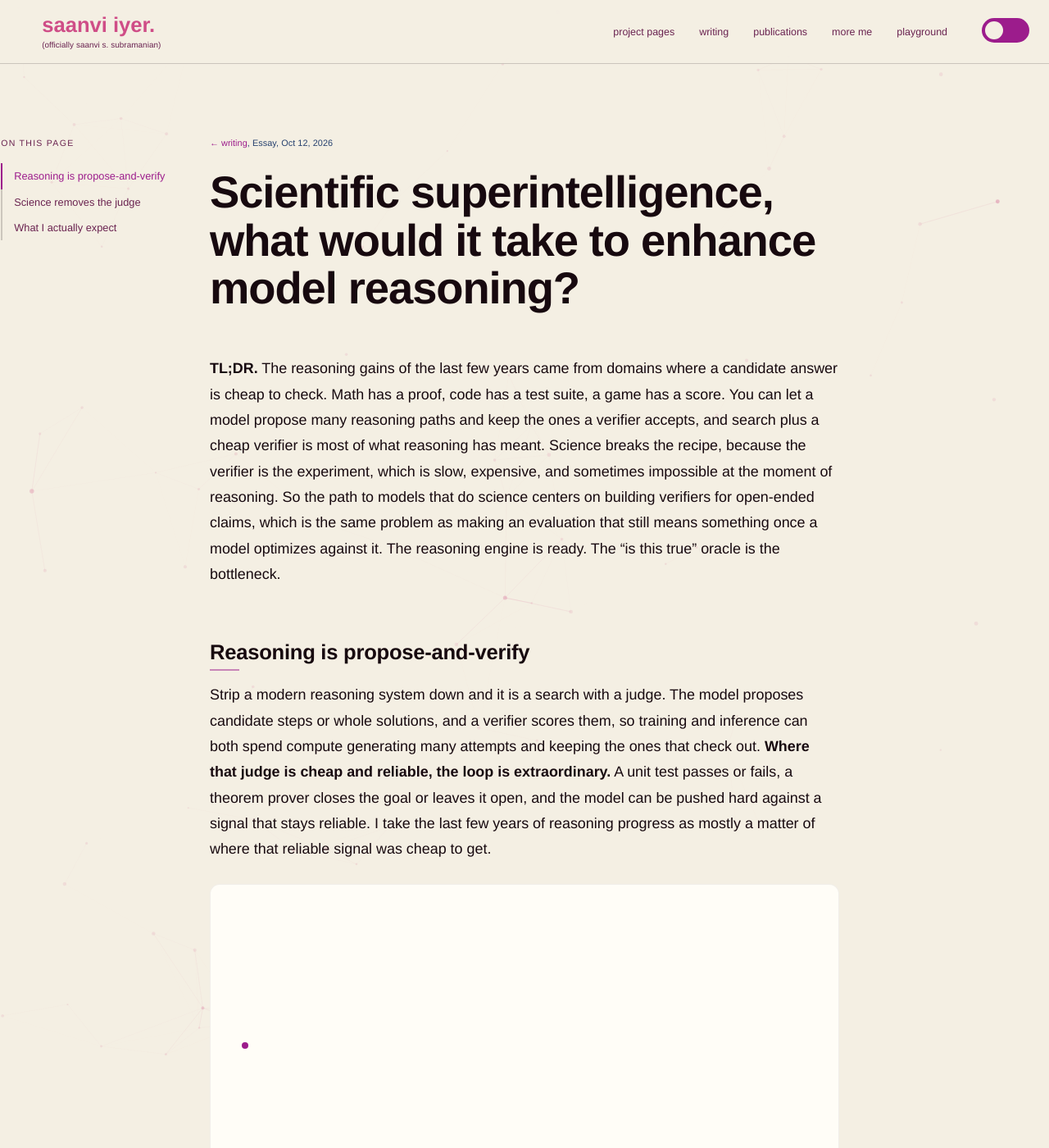
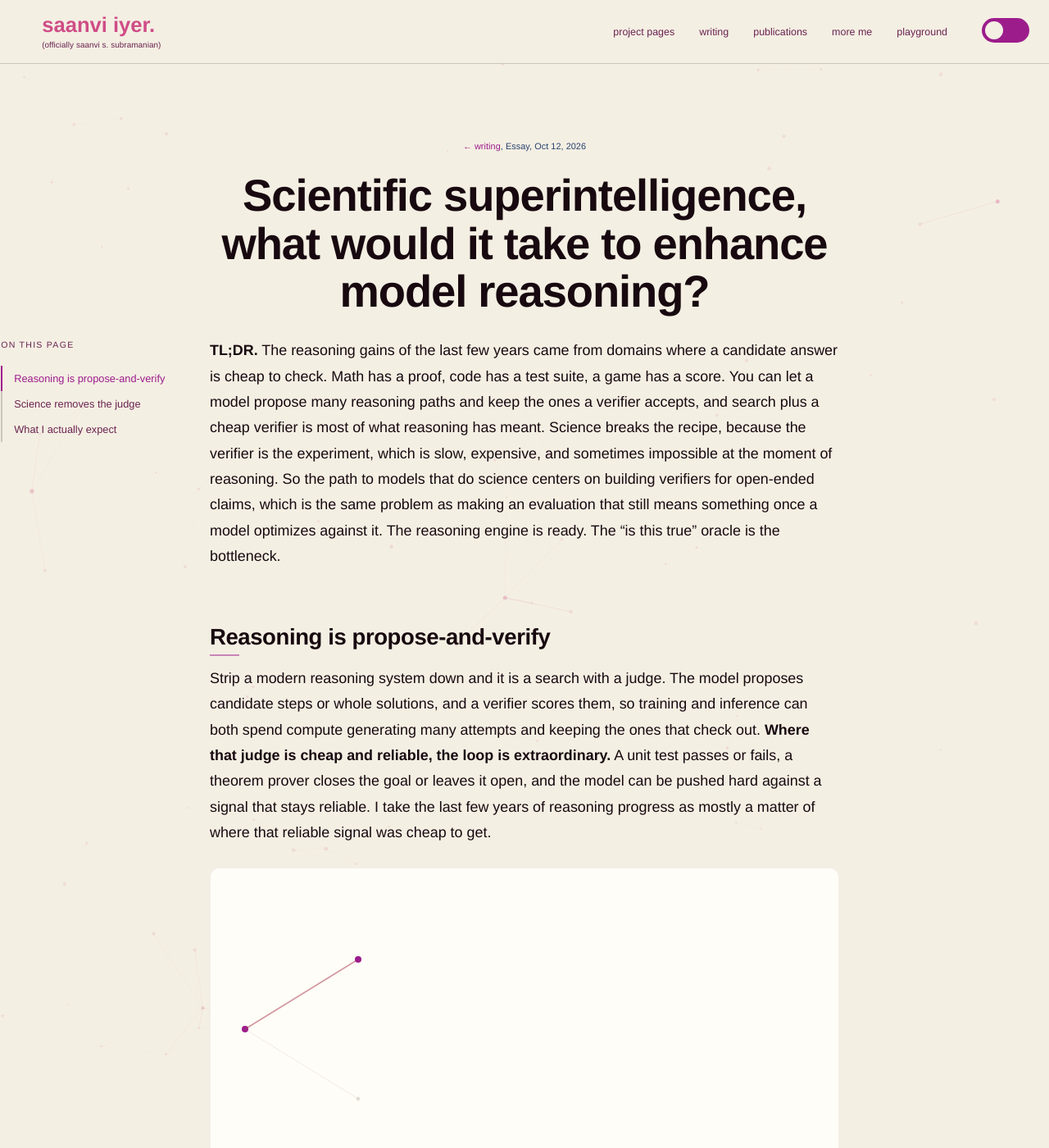
Before and after one commit to saanviiyer/saanviiyer.github.io, a Jekyll site: the page built from _posts/2026-10-12-scientific-superintelligence.md, in a window 1280 px wide and 1400 px high. Shown: the whole window at 82% size. Built offline with Jekyll 4.4.1, drawn with Linux system fonts in a browser that asks for light colours; some web fonts are replaced.

Commit message:
Redesign post pages: centered masthead, reading-progress bar, cleaner headings

```diff
--- a/_layouts/default.html
+++ b/_layouts/default.html
@@ -19,7 +19,7 @@
   <link rel="preconnect" href="https://fonts.gstatic.com" crossorigin>
   <link href="https://fonts.googleapis.com/css2?family=DM+Mono:wght@300;400;500&family=Inter:wght@400;500;600&family=Newsreader:opsz,wght@6..72,400;6..72,500;6..72,600&display=swap" rel="stylesheet">
 
-  <link rel="stylesheet" href="{{ '/assets/css/style.css' | relative_url }}?v=20261017" />
+  <link rel="stylesheet" href="{{ '/assets/css/style.css' | relative_url }}?v=20261017b" />
 
   <script>
     // Set theme before paint to avoid a flash.
--- a/_layouts/post.html
+++ b/_layouts/post.html
@@ -1,6 +1,20 @@
 ---
 layout: default
 ---
+<div class="rp-progress" id="rpProgress" aria-hidden="true"></div>
+
+<header class="rp-masthead">
+  <p class="rp-eyebrow"><a href="{{ '/writing/' | relative_url }}">&larr; writing</a>{% if page.tag %}, {{ page.tag }}{% endif %}, {{ page.date | date: "%b %-d, %Y" }}</p>
+  <h1 class="rp-title">{{ page.title }}</h1>
+  {% if page.dek %}<p class="rp-dek">{{ page.dek }}</p>{% endif %}
+  {% if page.image %}
+  <figure class="rp-hero">
+    <img src="{{ page.image | relative_url }}" alt="{{ page.image_alt | default: page.title }}">
+    {% if page.image_caption %}<figcaption>{{ page.image_caption }}</figcaption>{% endif %}
+  </figure>
+  {% endif %}
+</header>
+
 <div class="wm-shell{% if page.section != 'technical' %} wm-notoc{% endif %}">
   <aside class="wm-toc" aria-label="On this page">
     <p class="wm-toc-label">on this page</p>
@@ -8,18 +22,6 @@ layout: default
   </aside>
 
   <article class="research-post">
-    <header class="rp-head">
-      <p class="rp-eyebrow"><a href="{{ '/writing/' | relative_url }}">&larr; writing</a>{% if page.tag %}, {{ page.tag }}{% endif %}, {{ page.date | date: "%b %-d, %Y" }}</p>
-      <h1 class="rp-title">{{ page.title }}</h1>
-      {% if page.dek %}<p class="rp-dek">{{ page.dek }}</p>{% endif %}
-      {% if page.image %}
-      <figure class="rp-hero">
-        <img src="{{ page.image | relative_url }}" alt="{{ page.image_alt | default: page.title }}">
-        {% if page.image_caption %}<figcaption>{{ page.image_caption }}</figcaption>{% endif %}
-      </figure>
-      {% endif %}
-    </header>
-
     <div class="rp-body">
       {{ content }}
     </div>
@@ -27,6 +29,24 @@ layout: default
     <p class="post-back"><a href="{{ '/writing/' | relative_url }}">&larr; all writing</a></p>
   </article>
 </div>
+
+<script>
+/* Thin reading-progress bar at the top, driven by scroll position. Additive:
+   if this never runs the bar simply stays at zero width and the post reads fine. */
+(function () {
+  var bar = document.getElementById('rpProgress');
+  if (!bar) return;
+  function update() {
+    var h = document.documentElement;
+    var max = (h.scrollHeight - h.clientHeight) || 1;
+    var pct = Math.min(100, Math.max(0, (h.scrollTop || document.body.scrollTop) / max * 100));
+    bar.style.width = pct + '%';
+  }
+  update();
+  window.addEventListener('scroll', update, { passive: true });
+  window.addEventListener('resize', update);
+})();
+</script>
 
 <script>
 /* Build the "on this page" table of contents from the post's h2 headings,
--- a/assets/css/style.css
+++ b/assets/css/style.css
@@ -607,20 +607,24 @@ nav {
   padding: 0;
   box-shadow: none;
 }
+/* Thin reading-progress bar across the very top of a post. */
+.rp-progress { position: fixed; top: 0; left: 0; height: 3px; width: 0; background: var(--accent); z-index: 1000; transition: width 0.08s linear; }
+/* Centered masthead above the article grid (title, meta, optional dek and hero image). */
+.rp-masthead { max-width: 820px; margin: 0 auto; padding: 4px 0 26px; text-align: center; }
 .rp-head { margin-bottom: 52px; }
 .rp-eyebrow { font-family: var(--sans); font-size: 0.68rem; letter-spacing: 0.1em; text-transform: uppercase; color: var(--navy); margin: 0 0 22px; }
 .rp-eyebrow a { color: var(--accent); text-decoration: none; }
 .rp-eyebrow a:hover { text-decoration: underline; text-underline-offset: 3px; }
 .rp-title { font-family: var(--sans); font-size: clamp(2.3rem, 4.6vw, 3.4rem); font-weight: 700; line-height: 1.08; letter-spacing: -0.02em; margin: 0; }
-.rp-dek { font-family: var(--sans); font-size: clamp(1.1rem, 2vw, 1.3rem); line-height: 1.45; color: var(--muted); margin: 24px 0 0; max-width: 66ch; }
-.rp-hero { margin: 48px 0 0; }
+.rp-dek { font-family: var(--sans); font-size: clamp(1.1rem, 2vw, 1.3rem); line-height: 1.45; color: var(--muted); margin: 22px auto 0; max-width: 54ch; }
+.rp-hero { margin: 44px auto 0; max-width: 820px; }
 .rp-hero img { width: 100%; height: auto; display: block; border-radius: 10px; }
 .rp-hero figcaption { font-family: var(--mono); font-size: 0.72rem; color: var(--muted); line-height: 1.5; margin-top: 10px; }
 
 .rp-body { font-size: 1.12rem; line-height: 1.75; color: var(--ink); }
 .rp-body p { font-family: var(--sans); font-size: 1.12rem; line-height: 1.75; margin: 0 0 26px; }
 .rp-body strong { font-weight: 600; }
-.rp-body h2 { font-family: var(--sans); font-size: 1.6rem; font-weight: 700; letter-spacing: -0.01em; line-height: 1.24; margin: 64px 0 20px; scroll-margin-top: 100px; }
+.rp-body h2 { font-family: var(--sans); font-size: 1.72rem; font-weight: 700; letter-spacing: -0.015em; line-height: 1.22; margin: 66px 0 18px; scroll-margin-top: 100px; }
 .rp-body h3 { font-family: var(--sans); font-size: 1.24rem; font-weight: 700; margin: 44px 0 14px; }
 .rp-body ul, .rp-body ol { margin: 0 0 26px; padding-left: 1.4rem; }
 .rp-body li { font-family: var(--sans); font-size: 1.1rem; line-height: 1.7; margin-bottom: 11px; }
```
